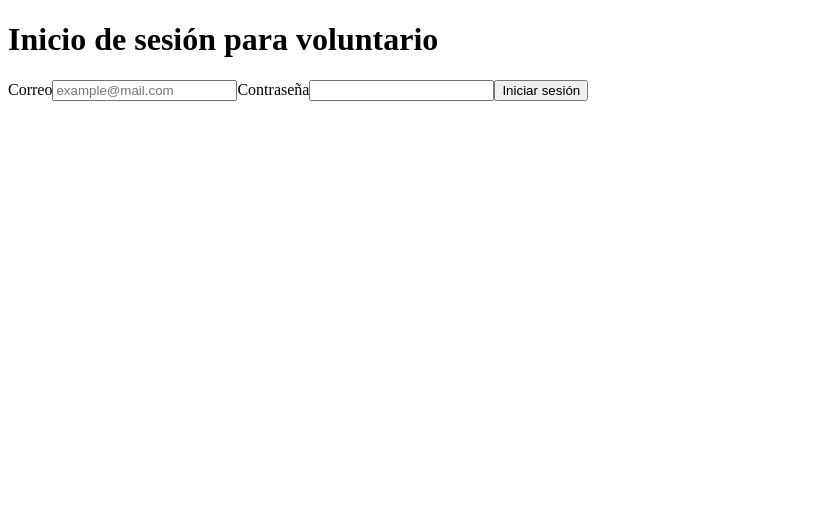
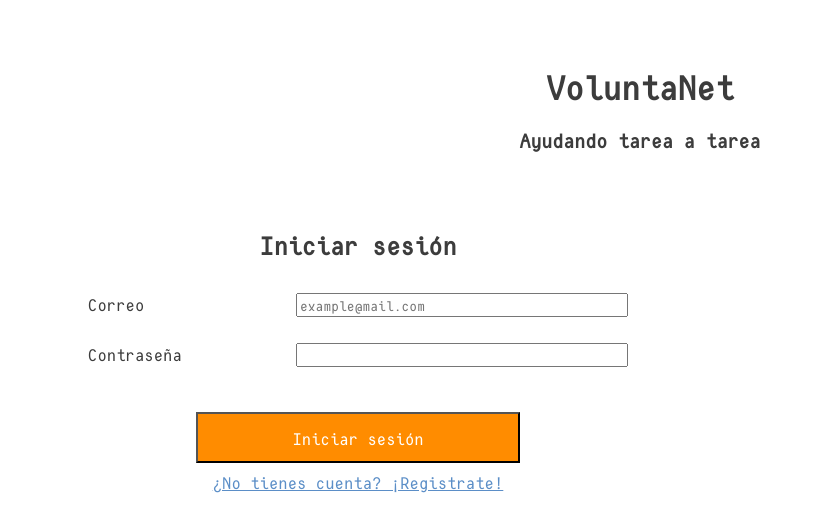
Before and after one commit to Truncus12/TBD_LAB_FRONTEND_GRUPO_8, a Vue app: page / in a window 1280 px wide. Shown: the top 532 px of the page, without its empty margins (0-815 px from the left). Built offline with nearby package versions, Linux system fonts and the light colour scheme.

Commit message:
Agregada fuente y paleta de colores a la interfaz

```diff
--- a/src/App.vue
+++ b/src/App.vue
@@ -8,3 +8,33 @@ export default {
   name: 'App',
 }
 </script>
+
+<style>
+    /*
+        Paleta de colores
+    */
+    :root{
+        --color-principal: rgb(255, 140, 0);
+        --color-secundario: rgb(91, 142, 199);
+        --color-terciario: rgb(65, 147, 76);
+        --color-fondo: rgb(255, 255, 255);
+        --color-oscuro: rgb(60, 60, 60);
+    }
+
+    /*
+        Fuentes de la pagina
+    */
+    @font-face {
+        font-family: consola-mono;
+        src: url("./assets/fuentes/consola-mono/ConsolaMono-Book.ttf");
+    }
+
+    *{
+        font-family: consola-mono;
+        color: var(--color-oscuro);
+    }
+
+    body{
+        background-color: var(--color-fondo);
+    }
+</style>
--- /dev/null
+++ b/src/assets/css/formulario.css
@@ -0,0 +1,56 @@
+form{
+    display: flex;
+    flex-direction: column;
+}
+
+h1, h2, h3{
+    text-align: center;
+}
+h1{
+    margin: 2em 0;
+    margin-bottom: 0;
+}
+h3{
+    margin-bottom: 3em;
+}
+
+form{
+    display: flex;
+    flex-direction: column;
+    margin: 0 0;
+    margin-right: auto;
+    margin-left: 5em;
+    max-width: 540px;
+}
+
+label{
+    display: flex;
+    justify-content: space-between;
+    margin: 0.8em 0;
+}
+
+label input{
+    width: 60%;
+}
+
+button{
+    background: var(--color-principal);
+    color: var(--color-fondo);
+    padding: 0.8em;
+    width: 60%;
+    margin: 0 auto;
+    margin-top: 2em;
+    font-size: 1em;
+}
+
+button:hover{
+    cursor: pointer;
+}
+
+form a{
+    margin: 0 auto;
+    margin-top: 0.5em;
+    text-align: center;
+    color: var(--color-secundario);
+    width: fit-content;
+}
--- /dev/null
+++ b/src/assets/css/tabla.css
@@ -0,0 +1,11 @@
+table{
+    width: 80%;
+    margin: 0 auto;
+    border-spacing: 0;
+    border: 1px solid black;
+}
+
+th, td{
+    border: 1px solid black;
+    padding: 0.8em 0;
+}
--- a/src/views/LoginVolunteerView.vue
+++ b/src/views/LoginVolunteerView.vue
@@ -1,7 +1,11 @@
 <template>
     <main>
-        <h1>Inicio de sesión para voluntario</h1>
+        <h1>VoluntaNet</h1>
+        <h3>Ayudando tarea a tarea</h3>
+
         <form @submit.prevent="iniciarSesion">
+            <h2>Iniciar sesión</h2>
+
             <label>
                 <span>Correo</span>
                 <input type="email" placeholder="example@mail.com" v-model="correo" required>
@@ -12,6 +16,7 @@
             </label>
 
             <button type="submit">Iniciar sesión</button>
+            <a href="/registrarse">¿No tienes cuenta? ¡Registrate!</a>
         </form>
     </main>
 </template>
@@ -48,3 +53,5 @@ export default {
     }
 }
 </script>
+
+<style src="../assets/css/formulario.css"></style>
--- a/src/views/MainVolunteerView.vue
+++ b/src/views/MainVolunteerView.vue
@@ -80,3 +80,5 @@ export default {
     }
 }
 </script>
+
+<style src="../assets/css/tabla.css"></style>
```
Also changed, not shown: src/assets/fuentes/consola-mono/ConsolaMono-Bold.ttf (added), src/assets/fuentes/consola-mono/ConsolaMono-Book.ttf (added), src/assets/fuentes/consola-mono/FONTLOG.txt (added), src/assets/fuentes/consola-mono/SIL - Open Font License.txt (added).
